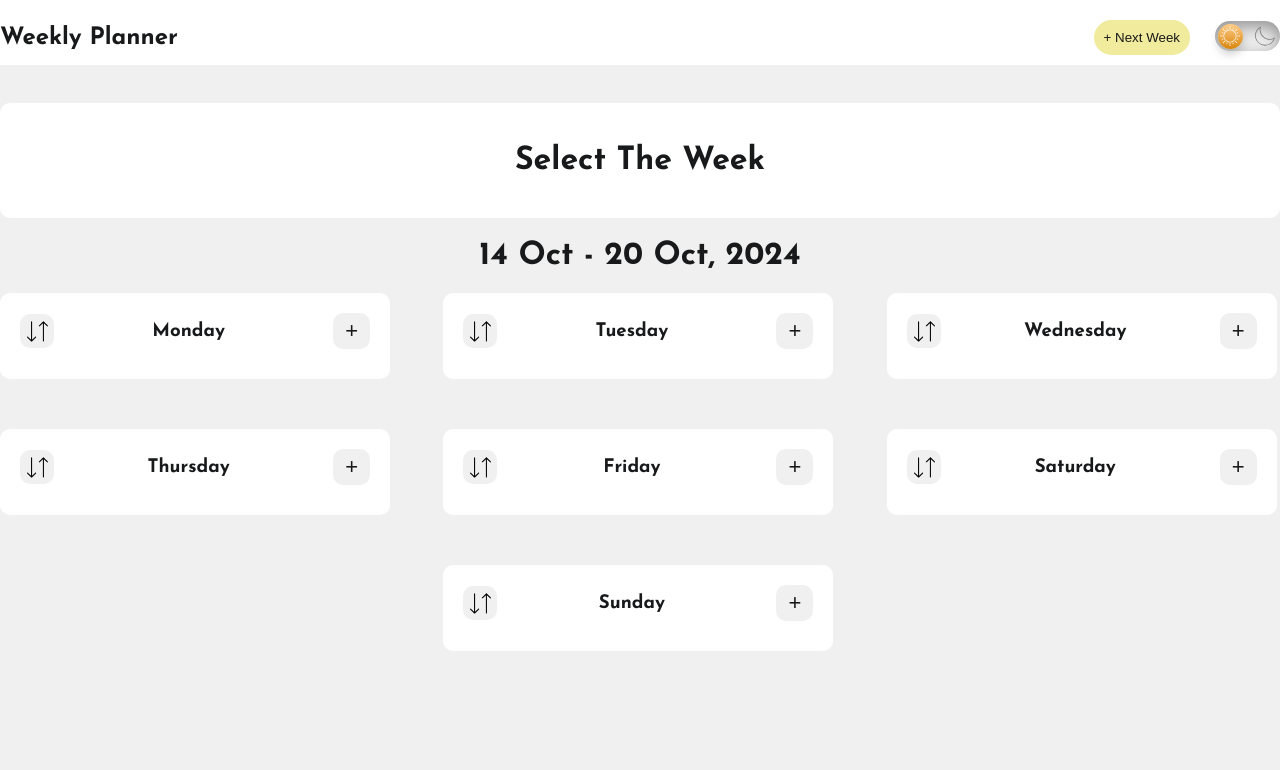
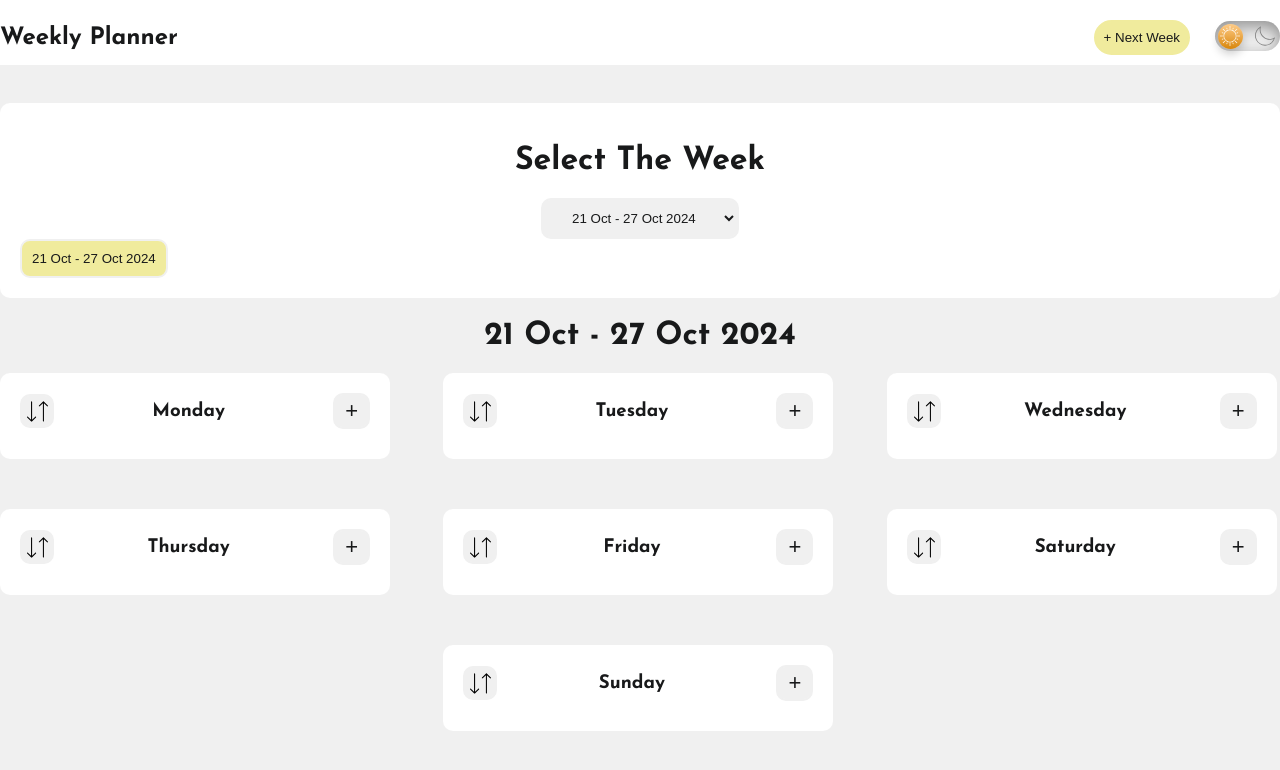
Before and after one commit to Darijman/weekly-planner, a React (Create React App) app: page / in a window 1280 px wide. Both pictures are taken after a click on the button "+ Next Week". Shown: the top 770 px of the page. Built offline with nearby package versions, Linux system fonts and the light colour scheme.

Commit message:
Added Many Weeks

```diff
--- a/src/App.css
+++ b/src/App.css
@@ -15,11 +15,3 @@
   color: var(--primary-text-color);
   margin-bottom: 50px;
 }
-
-.box {
-  padding: 20px;
-  border-radius: 10px;
-  background-color: var(--foreground-color);
-  color: var(--primary-text-color);
-  text-align: center;
-}
--- a/src/App.tsx
+++ b/src/App.tsx
@@ -10,9 +10,6 @@ function App() {
     <div className='app' data-theme={isDark ? 'dark' : 'light'}>
       <Header />
       <div className='main'>
-        <div className='box'>
-          <h1>Select The Week</h1>
-        </div>
         <WeekGrid />
       </div>
     </div>
--- a/src/components/editTaskForm/EditTaskForm.tsx
+++ b/src/components/editTaskForm/EditTaskForm.tsx
@@ -2,7 +2,7 @@ import { FormEvent, useState } from 'react';
 import { Task } from '../../interfaces/Task';
 import { nanoid } from 'nanoid';
 import { useWeeksStore } from '../../stores/useWeeksStore/useWeeksStore';
-import { getTimeIn24HourFormat } from '../weekGrid/WeekGrid';
+import { getTimeIn24HourFormat } from '../../helpFunctions/getTimeIn24HourFormat';
 import './editTaskForm.css';
 
 interface Props {
@@ -39,7 +39,6 @@ export const EditTaskForm = ({ setSortedTasks, sortedTasks, setShowEditForm, sho
 
   const editTaskConfirmHandler = (event: FormEvent) => {
     event.preventDefault();
-
     editTask(id, newTask);
 
     const remainingTasks = sortedTasks.filter((task) => task.id !== id);
--- a/src/components/newTaskForm/NewTaskForm.tsx
+++ b/src/components/newTaskForm/NewTaskForm.tsx
@@ -3,7 +3,7 @@ import { Task } from '../../interfaces/Task';
 import { nanoid } from 'nanoid';
 import { useWeeksStore } from '../../stores/useWeeksStore/useWeeksStore';
 import { Week } from '../../interfaces/Week';
-import { getTimeIn24HourFormat } from '../weekGrid/WeekGrid';
+import { getTimeIn24HourFormat } from '../../helpFunctions/getTimeIn24HourFormat';
 import './newTaskForm.css';
 
 interface Props {
@@ -14,7 +14,7 @@ interface Props {
 }
 
 export const NewTaskForm = ({ weekDay, setSortedTasks, sortedTasks, setShowNewTaskForm }: Props) => {
-  const { addTaskToDay } = useWeeksStore();
+  const { addTaskToDay, setWeeks, currentWeek, weeks } = useWeeksStore();
   const [newTask, setNewTask] = useState<Task>({
     id: nanoid(),
     title: '',
@@ -56,7 +56,6 @@ export const NewTaskForm = ({ weekDay, setSortedTasks, sortedTasks, setShowNewTa
 
     setShowNewTaskForm(false);
     setSortedTasks(updatedSortedTasks);
-
     setNewTask({
       id: nanoid(),
       title: '',
@@ -64,6 +63,20 @@ export const NewTaskForm = ({ weekDay, setSortedTasks, sortedTasks, setShowNewTa
       timeType: 'PM',
       finished: false,
     });
+
+    const weekToUpdate = weeks.find((value) => value.id === currentWeek.id);
+    if (!weekToUpdate) return;
+
+    const updatedWeek = {
+      ...weekToUpdate,
+      days: {
+        ...weekToUpdate.days,
+        [weekDay]: [...weekToUpdate.days[weekDay], newTask],
+      },
+    };
+
+    const newWeeks = weeks.map((week) => (week.id === updatedWeek.id ? updatedWeek : week));
+    setWeeks(newWeeks);
   };
 
   const timeType = Number(newTask.scheduledTime.slice(0, 2)) < 12 ? ':AM' : ':PM';
--- a/src/components/weekGrid/WeekGrid.tsx
+++ b/src/components/weekGrid/WeekGrid.tsx
@@ -1,25 +1,75 @@
-import { Task } from '../../interfaces/Task';
+import { formatDateRange } from '../../helpFunctions/formatDateRange';
+import { getTimeIn24HourFormat } from '../../helpFunctions/getTimeIn24HourFormat';
 import { Week } from '../../interfaces/Week';
 import { useWeeksStore } from '../../stores/useWeeksStore/useWeeksStore';
 import { WeekDay } from './weekDay/WeekDay';
 import './weekGrid.css';
 
-export const getTimeIn24HourFormat = (task: Task) => {
-  const [hours, minutes] = task.scheduledTime.split(':').map(Number);
-  let adjustedHours = hours;
-  if (task.timeType === 'PM' && hours < 12) adjustedHours += 12;
-  if (task.timeType === 'AM' && hours === 12) adjustedHours = 0;
-  return adjustedHours * 60 + minutes;
-};
-
 export const WeekGrid = () => {
-  const { currentWeek } = useWeeksStore();
+  const { currentWeek, setCurrentWeek, weeks } = useWeeksStore();
 
   const daysArray = Object.entries(currentWeek.days) as [keyof Week['days'], Week['days'][keyof Week['days']]][];
+  const dateRange = formatDateRange(currentWeek.weekStartDate, currentWeek.weekEndDate);
+
+  const handleWeekChange = (week: Week) => {
+    setCurrentWeek(week);
+  };
+
+  const firstSixWeeks = weeks?.slice(0, 6);
+  const firstThreeWeeks = firstSixWeeks?.slice(0, 3);
+  const secondThreeWeeks = firstSixWeeks?.slice(3, 6);
 
   return (
     <div>
-      <h1 className='week_date'>14 Oct - 20 Oct, 2024</h1>
+      <div className='box'>
+        <div className='box_center'>
+          <h1>Select The Week</h1>
+          <select className='select_week'>
+            {weeks.map((week, index) => {
+              const date = formatDateRange(week.weekStartDate, week.weekEndDate);
+
+              return (
+                <option className='select_week_option' key={index} label={date}>
+                  {date}
+                </option>
+              );
+            })}
+          </select>
+        </div>
+        <div className='week_selector'>
+          <div className='first_three_weeks'>
+            {firstThreeWeeks.map((week) => {
+              const date = formatDateRange(week.weekStartDate, week.weekEndDate);
+
+              return (
+                <button
+                  key={week.id}
+                  className={`week_button ${currentWeek.id === week.id ? 'active' : ''}`}
+                  onClick={() => handleWeekChange(week)}
+                >
+                  {date}
+                </button>
+              );
+            })}
+          </div>
+          <div className='second_three_weeks'>
+            {secondThreeWeeks.map((week) => {
+              const date = formatDateRange(week.weekStartDate, week.weekEndDate);
+
+              return (
+                <button
+                  key={week.id}
+                  className={`week_button ${currentWeek.id === week.id ? 'active' : ''}`}
+                  onClick={() => handleWeekChange(week)}
+                >
+                  {date}
+                </button>
+              );
+            })}
+          </div>
+        </div>
+      </div>
+      <h1 className='week_date'>{dateRange}</h1>
       <div className='week_grid'>
         {daysArray.map(([day, tasks], index) => {
           const sortedTasks = [...tasks].sort((a, b) => getTimeIn24HourFormat(a) - getTimeIn24HourFormat(b));
--- a/src/components/weekGrid/weekDay/WeekDay.tsx
+++ b/src/components/weekGrid/weekDay/WeekDay.tsx
@@ -1,9 +1,9 @@
-import { useState } from 'react';
+import { useEffect, useState } from 'react';
 import { Task } from '../../../interfaces/Task';
 import { DayTask } from '../dayTask/DayTask';
 import { Week } from '../../../interfaces/Week';
 import { useThemeStore } from '../../../stores/useThemeStore/useThemeStore';
-import { getTimeIn24HourFormat } from '../WeekGrid';
+import { getTimeIn24HourFormat } from '../../../helpFunctions/getTimeIn24HourFormat';
 import { NewTaskForm } from '../../newTaskForm/NewTaskForm';
 import './weekDay.css';
 
@@ -14,6 +14,10 @@ export const WeekDay = ({ dayTasks, weekDay }: { dayTasks: Task[]; weekDay: keyo
 
   const [sortedTasks, setSortedTasks] = useState<Task[]>(dayTasks);
   const [sortBy, setSortBy] = useState<'SCHEDULEDTIME' | 'FINISHED'>('FINISHED');
+
+  useEffect(() => {
+    setSortedTasks(dayTasks);
+  }, [dayTasks]);
 
   const sortHandler = () => {
     const sorted = [...dayTasks].sort((a, b) => {
--- a/src/components/weekGrid/weekGrid.css
+++ b/src/components/weekGrid/weekGrid.css
@@ -8,3 +8,60 @@
   color: var(--primary-text-color);
   text-align: center;
 }
+
+.box {
+  padding: 20px;
+  border-radius: 10px;
+  background-color: var(--foreground-color);
+  color: var(--primary-text-color);
+}
+
+.box_center {
+  text-align: center;
+}
+
+.week_selector {
+  display: flex;
+  align-items: center;
+  justify-content: space-between;
+}
+
+.week_button {
+  padding: 10px;
+  margin-right: 35px;
+  background-color: var(--background-color);
+  color: var(--primary-text-color);
+  border-radius: 10px;
+  border: 2px solid var(--background-color);
+  cursor: pointer;
+}
+
+.week_button:last-child {
+  margin-right: 0;
+}
+
+.week_button.active {
+  background-color: var(--toggle-bg);
+}
+
+.week_button:hover {
+  background-color: var(--foreground-color);
+}
+
+.select_week {
+  padding: 10px 25px;
+  background-color: var(--background-color);
+  color: var(--primary-text-color);
+  border-radius: 10px;
+  border: 2px solid var(--background-color);
+  cursor: pointer;
+}
+
+.select_week:hover {
+  background-color: var(--foreground-color);
+}
+
+.select_week:focus {
+  outline: none;
+  border-color: var(--focus-color)
+}
--- /dev/null
+++ b/src/helpFunctions/formatDateRange.ts
@@ -0,0 +1,20 @@
+export const formatDateRange = (startDate: string | Date, endDate: string | Date) => {
+  const start = typeof startDate === 'string' ? new Date(startDate) : startDate;
+  const end = typeof endDate === 'string' ? new Date(endDate) : endDate;
+
+  if (isNaN(start.getTime()) || isNaN(end.getTime())) {
+    throw new Error('Invalid date(s) provided.');
+  }
+
+  const options: Intl.DateTimeFormatOptions = { day: '2-digit', month: 'short' };
+
+  const formattedStart = start.toLocaleDateString('en-GB', options).replace(',', '');
+  const formattedEnd = end.toLocaleDateString('en-GB', options).replace(',', '');
+
+  const startYear = start.getFullYear();
+  const endYear = end.getFullYear();
+
+  const yearPart = startYear === endYear ? ` ${startYear}` : ` ${startYear} - ${endYear}`;
+
+  return `${formattedStart} - ${formattedEnd}${yearPart}`;
+};
--- /dev/null
+++ b/src/helpFunctions/getNextMonday.ts
@@ -0,0 +1,9 @@
+export const getNextMonday = (date: Date): Date => {
+  if (!(date instanceof Date) || isNaN(date.getTime())) {
+    throw new Error('Invalid date provided');
+  }
+  const nextMonday = new Date(date);
+  nextMonday.setDate(date.getDate() + ((8 - date.getDay()) % 7 || 7));
+  nextMonday.setHours(0, 0, 0, 0);
+  return nextMonday;
+};
--- /dev/null
+++ b/src/helpFunctions/getTimeIn24HourFormat.ts
@@ -0,0 +1,9 @@
+import { Task } from '../interfaces/Task';
+
+export const getTimeIn24HourFormat = (task: Task) => {
+  const [hours, minutes] = task.scheduledTime.split(':').map(Number);
+  let adjustedHours = hours;
+  if (task.timeType === 'PM' && hours < 12) adjustedHours += 12;
+  if (task.timeType === 'AM' && hours === 12) adjustedHours = 0;
+  return adjustedHours * 60 + minutes;
+};
--- a/src/ui/header/Header.tsx
+++ b/src/ui/header/Header.tsx
@@ -1,9 +1,43 @@
 import { Toggle } from '../../components/toggle/Toggle';
 import { useThemeStore } from '../../stores/useThemeStore/useThemeStore';
+import { useWeeksStore } from '../../stores/useWeeksStore/useWeeksStore';
+import { Week } from '../../interfaces/Week';
+import { getNextMonday } from '../../helpFunctions/getNextMonday';
+import { nanoid } from 'nanoid';
 import './header.css';
 
 export const Header = () => {
   const { isDark, toggleDarkMode } = useThemeStore();
+  const { currentWeek, setCurrentWeek, weeks, setWeeks } = useWeeksStore();
+
+  const addNewWeekHandler = () => {
+    const currentStartDate = new Date(currentWeek.weekStartDate);
+    if (isNaN(currentStartDate.getTime())) {
+      return;
+    }
+
+    const nextWeekStartDate = getNextMonday(currentStartDate);
+    const nextWeekEndDate = new Date(nextWeekStartDate);
+    nextWeekEndDate.setDate(nextWeekStartDate.getDate() + 6);
+
+    const newWeek: Week = {
+      id: nanoid(),
+      weekStartDate: nextWeekStartDate,
+      weekEndDate: nextWeekEndDate,
+      days: {
+        monday: [],
+        tuesday: [],
+        wednesday: [],
+        thursday: [],
+        friday: [],
+        saturday: [],
+        sunday: [],
+      },
+    };
+
+    setWeeks([...weeks, newWeek]);
+    setCurrentWeek(newWeek);
+  };
 
   return (
     <div className='header_background'>
@@ -15,7 +49,9 @@ export const Header = () => {
           <ul className='header_list'>
             <li className='header_list_item'>
               <label style={{ cursor: 'pointer' }}>
-                <button className='add_new_week_button'>+ Next Week</button>
+                <button className='add_new_week_button' onClick={addNewWeekHandler}>
+                  + Next Week
+                </button>
               </label>
             </li>
             <li>
```
